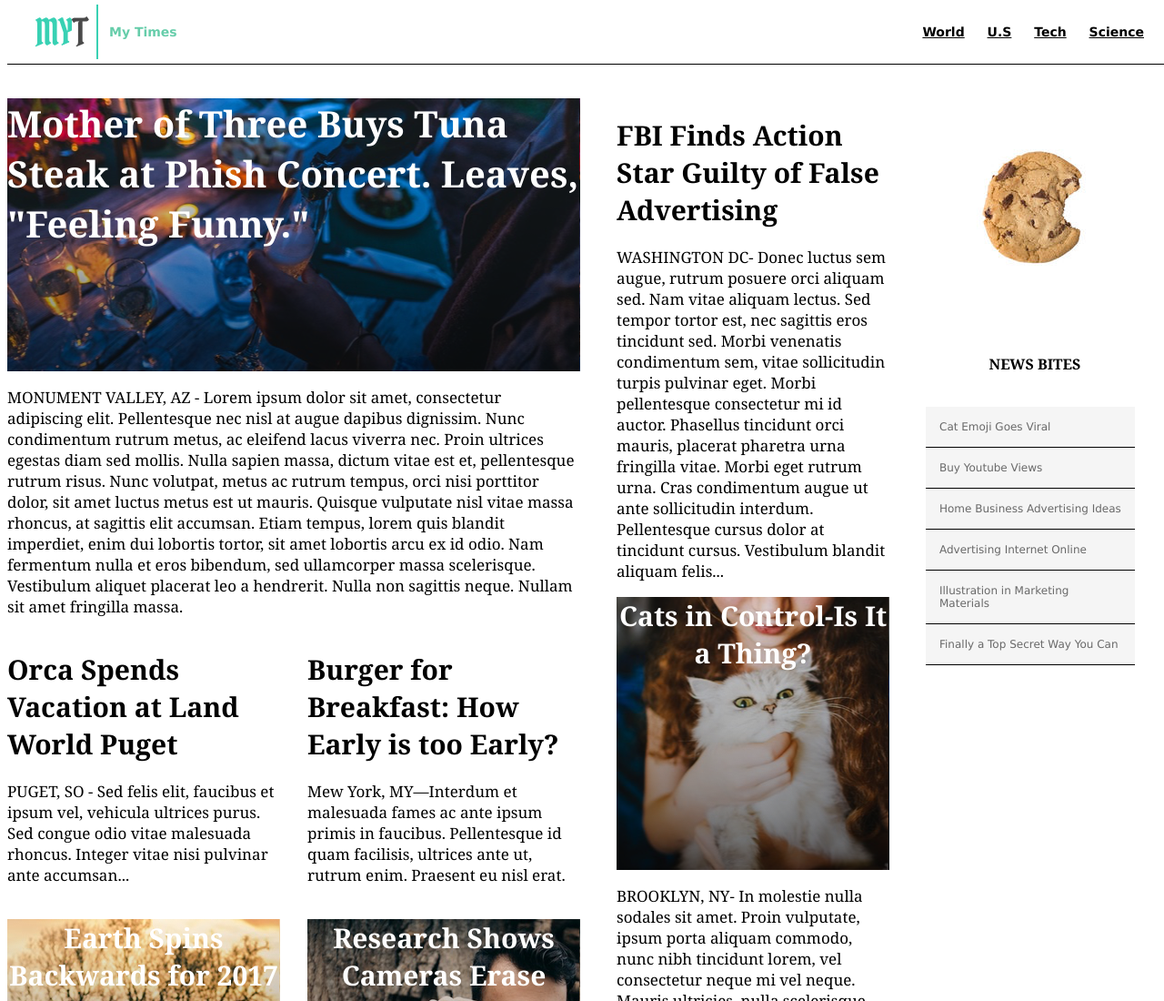
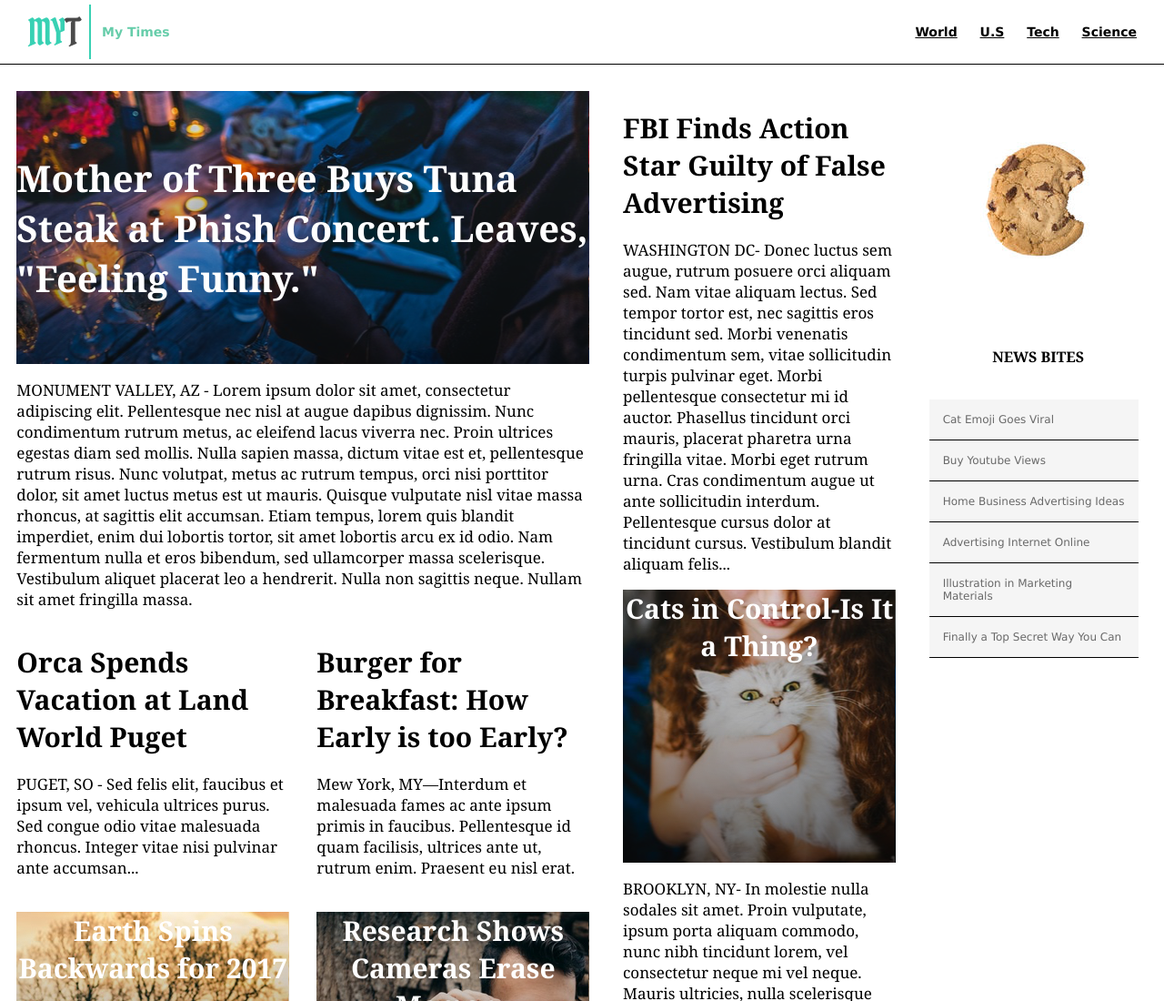
Before and after one commit to faeta/mytimes, a plain HTML site: page index.html in a window 1280 px wide. Shown: the top 1100 px of the page at 91% size. Drawn offline with Linux system fonts and the light colour scheme.

Commit message:
Changes after mod review

```diff
--- a/Styles/style.css
+++ b/Styles/style.css
@@ -1,3 +1,7 @@
+body{
+	margin: 0;
+}
+
 /* Header */
 
 header{
@@ -49,8 +53,7 @@ h1{
 
 .flex{
 	display: flex;
-	width: 1250px;
-	justify-content: space-between;
+	justify-content: space-around;
 	padding-top: 100px;
 	font-family: Georgia;
   	font-size: 17px;
@@ -75,11 +78,18 @@ h1{
   flex-direction: column;
 }
 
-.main{
+.parent-large{
+	display: flex;
+	align-items: center;
 	background-image: url("../Resources/img-story-main.png");
-	font-size: 40px;
 	height: 300px;
 }
+
+.main{
+	font-size: 40px;
+
+}
+
 
 .bottom{
 	display: flex;
--- a/index.html
+++ b/index.html
@@ -36,7 +36,7 @@
 	<div class="flex">
 		<div class="column large">
 			<div>
-				<div>
+				<div class="parent-large">
 					<p class="image main">Mother of Three Buys Tuna Steak at Phish Concert. Leaves, "Feeling Funny."</p>
 				</div>
 				<p>
```
